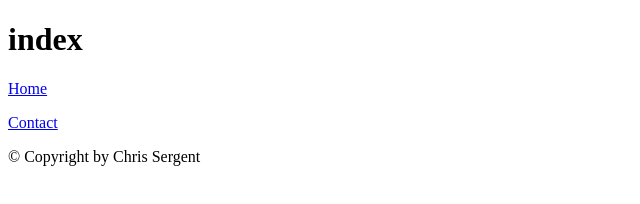
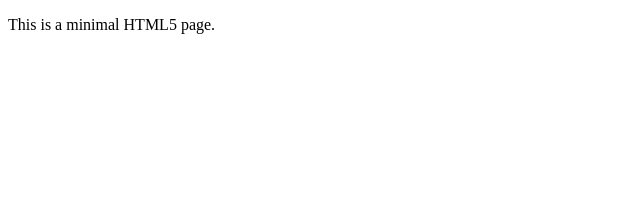
Before and after one commit to csergent45/HTML5-Map-App, a plain HTML site: page index.html in a window 1280 px wide. Shown: the whole page, without its empty margins (0-640 px from the left). Drawn offline with Linux system fonts and the light colour scheme.

Commit message:
Created a minimal HTML5 page.

```diff
--- a/index.html
+++ b/index.html
@@ -1,37 +1,9 @@
 <!DOCTYPE html>
 <html lang="en">
 	<head>
-		<meta charset="utf-8" />
-		<!-- Always force latest IE rendering engine (even in intranet) & Chrome Frame
-		Remove this if you use the .htaccess -->
-		<meta http-equiv="X-UA-Compatible" content="IE=edge,chrome=1" />
-		<title>HTML5 Again</title>
-		<meta name="description" content="" />
-		<meta name="author" content="dcsergen" />
-		<meta name="viewport" content="width=device-width; initial-scale=1.0" />
-		<!-- Replace favicon.ico & apple-touch-icon.png in the root of your domain and delete these references -->
-		<link rel="shortcut icon" href="/favicon.ico" />
-		<link rel="apple-touch-icon" href="/apple-touch-icon.png" />
+		<title>GIS Application</title>
 	</head>
 	<body>
-		<div>
-			<header>
-				<h1>index</h1>
-			</header>
-			<nav>
-				<p>
-					<a href="/">Home</a>
-				</p>
-				<p>
-					<a href="/contact">Contact</a>
-				</p>
-			</nav>
-			<div></div>
-			<footer>
-				<p>
-					&copy; Copyright  by Chris Sergent
-				</p>
-			</footer>
-		</div>
+		<p>This is a minimal HTML5 page.</p>
 	</body>
 </html>
```
